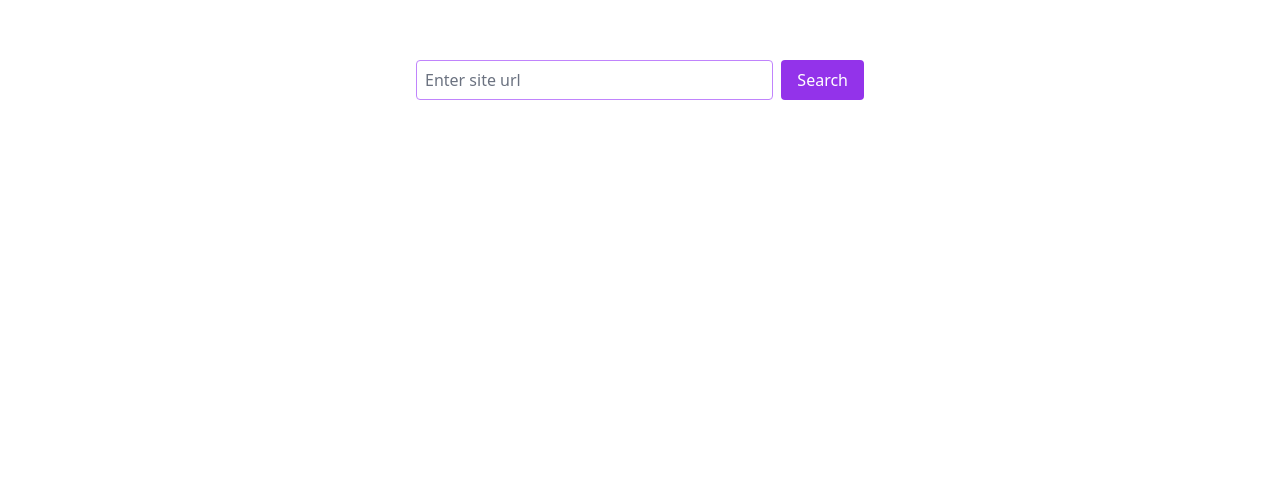
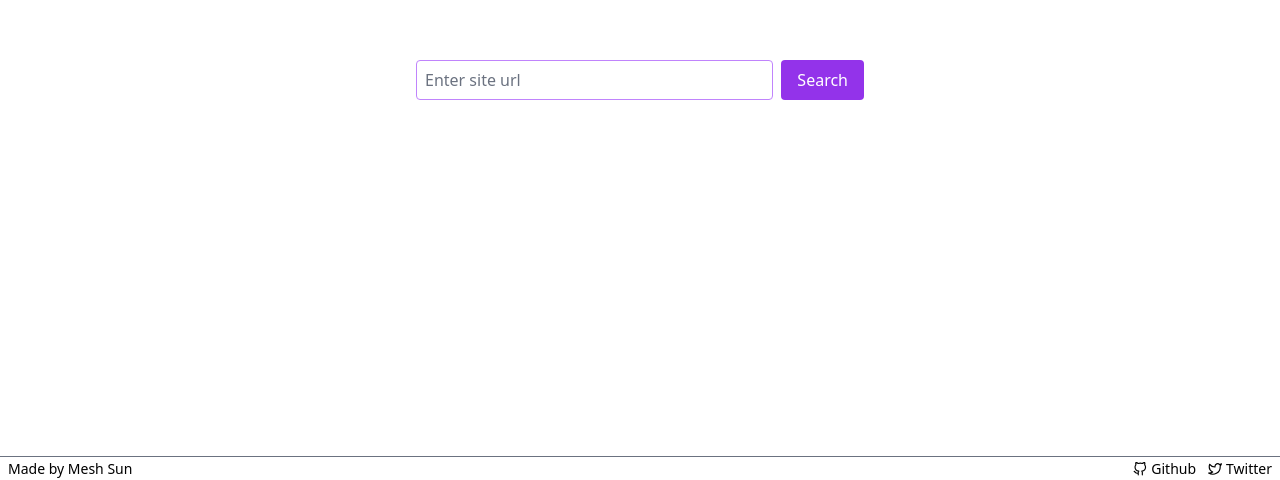
Before and after one commit to mesh-4/mouse, a Next.js app: page / in a window 1280 px wide. Shown: the part 320-800 px from the top of the page. Built offline with nearby package versions, Linux system fonts and the light colour scheme.

Commit message:
chore: add info footer

```diff
--- /dev/null
+++ b/src/app/features/aside/footer.tsx
@@ -0,0 +1,29 @@
+import * as React from 'react'
+import { FiGithub, FiTwitter } from 'react-icons/fi'
+
+const Footer = () => {
+	return (
+		<footer className="w-full h-6 px-2 flex items-center justify-between absolute bottom-0 border-t border-gray-500">
+			<p className="text-sm">Made by Mesh Sun</p>
+
+			<div className="flex items-center gap-1">
+				<a href="https://github.com/mesh-4/mouse" target="_blank" rel="noopener noreferrer">
+					<div className="flex items-center text-sm mr-2">
+						<FiGithub className="mr-1" />
+						Github
+					</div>
+				</a>
+				<a href="https://twitter.com/senlima4" target="_blank" rel="noopener noreferrer">
+					<div className="flex items-center text-sm ">
+						<FiTwitter className="mr-1" />
+						Twitter
+					</div>
+				</a>
+			</div>
+		</footer>
+	)
+}
+
+Footer.displayName = 'Footer'
+
+export default Footer
--- a/src/app/page.tsx
+++ b/src/app/page.tsx
@@ -3,6 +3,7 @@ import type { Metadata } from 'next'
 import Search from './features/search'
 import Frame from './features/frame'
 import Crawler from './features/crawler'
+import Footer from './features/aside/footer'
 
 export const metadata: Metadata = {
 	title: 'Mouse',
@@ -23,6 +24,7 @@ export default function Home() {
 					</div>
 				</div>
 			</div>
+			<Footer />
 		</main>
 	)
 }
```
